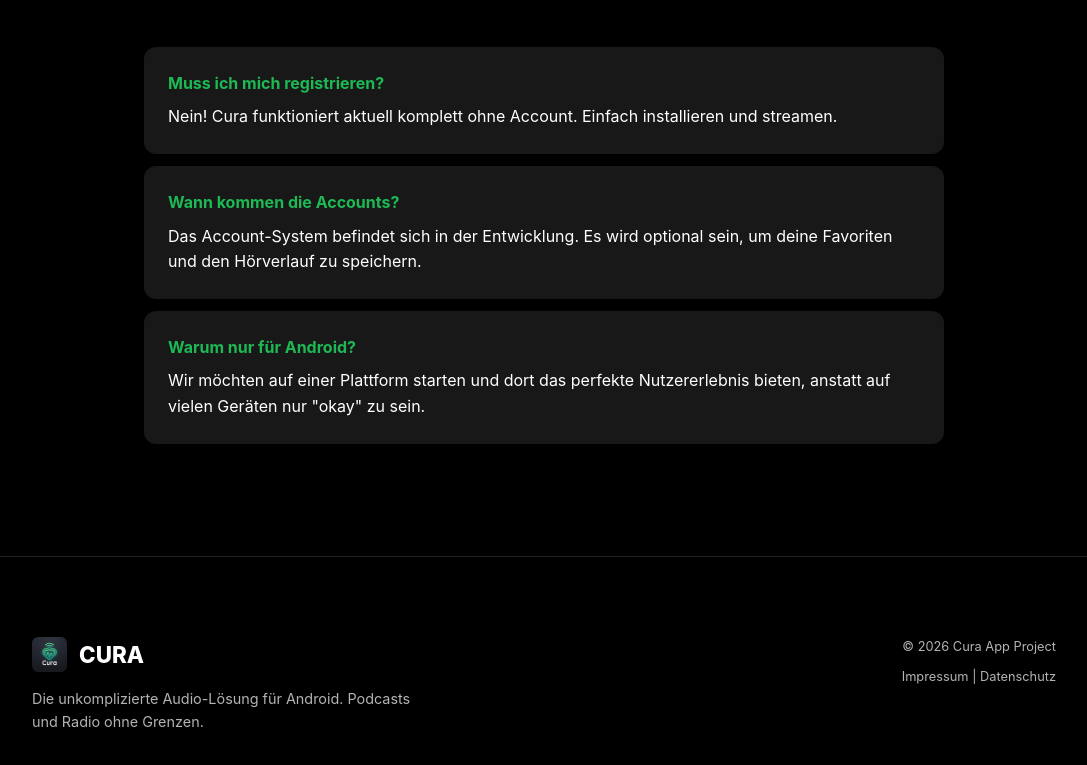
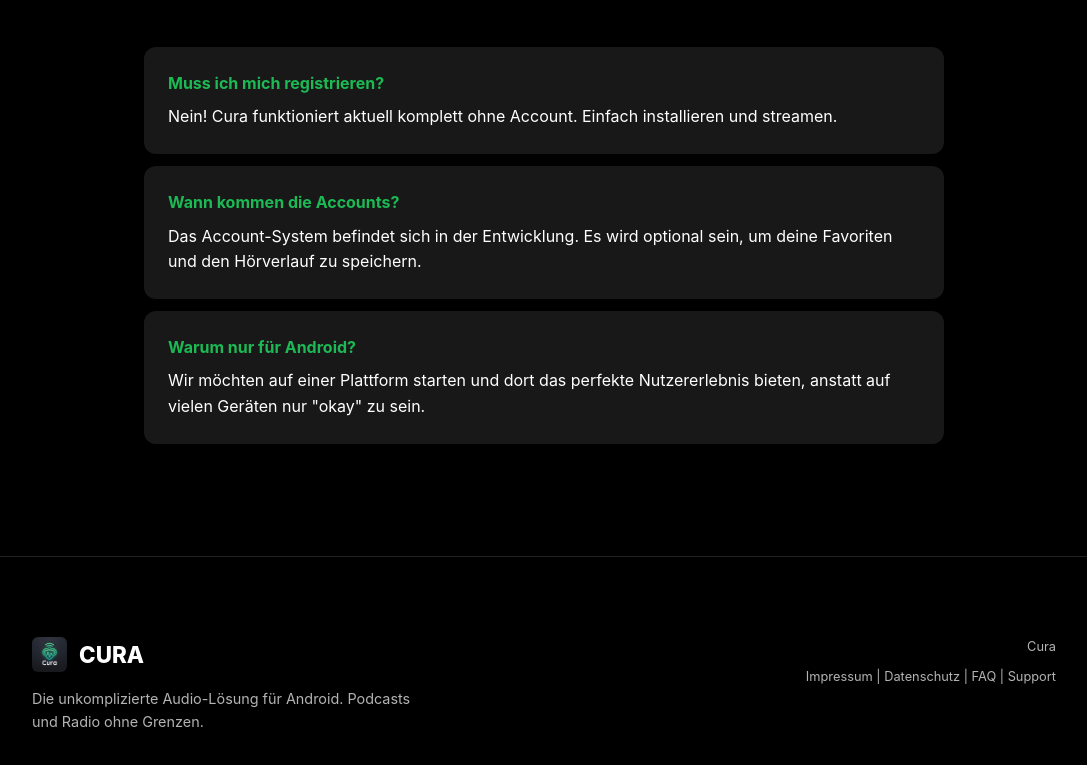
Before and after one commit to SOFTsorf/Cura, a plain HTML site: page index.html in a window 1280 px wide. Shown: the part 1807-2572 px from the top of the page, without its empty margins (96-1183 px from the left). Drawn offline with Linux system fonts and the light colour scheme.

Commit message:
Aktualisieren von index.html

```diff
--- a/index.html
+++ b/index.html
@@ -276,10 +276,14 @@
                 </p>
             </div>
             <div style="text-align: right; color: var(--text-dim); font-size: 0.8rem;">
-                <p>© 2026 Cura App Project</p>
+                <p>Cura</p>
                 <p style="margin-top: 10px;">
                     <a href="#" style="color: var(--text-dim); text-decoration: none;">Impressum</a> |
-                    <a href="#" style="color: var(--text-dim); text-decoration: none;">Datenschutz</a>
+                    <a href="#" style="color: var(--text-dim); text-decoration: none;">Datenschutz</a> |
+
+                   <a href="#" style="color: var(--text-dim); text-decoration: none;">FAQ</a> |
+
+                   <a href="#" style="color: var(--text-dim); text-decoration: none;">Support</a>
                 </p>
             </div>
         </div>
```
